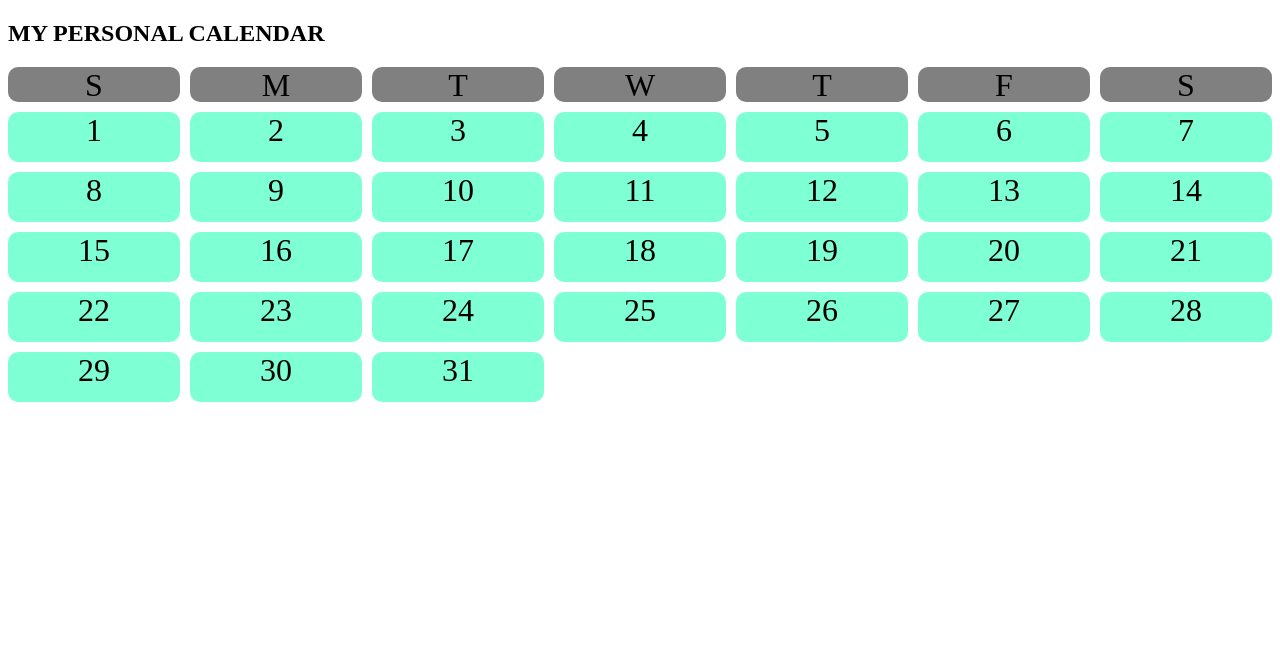
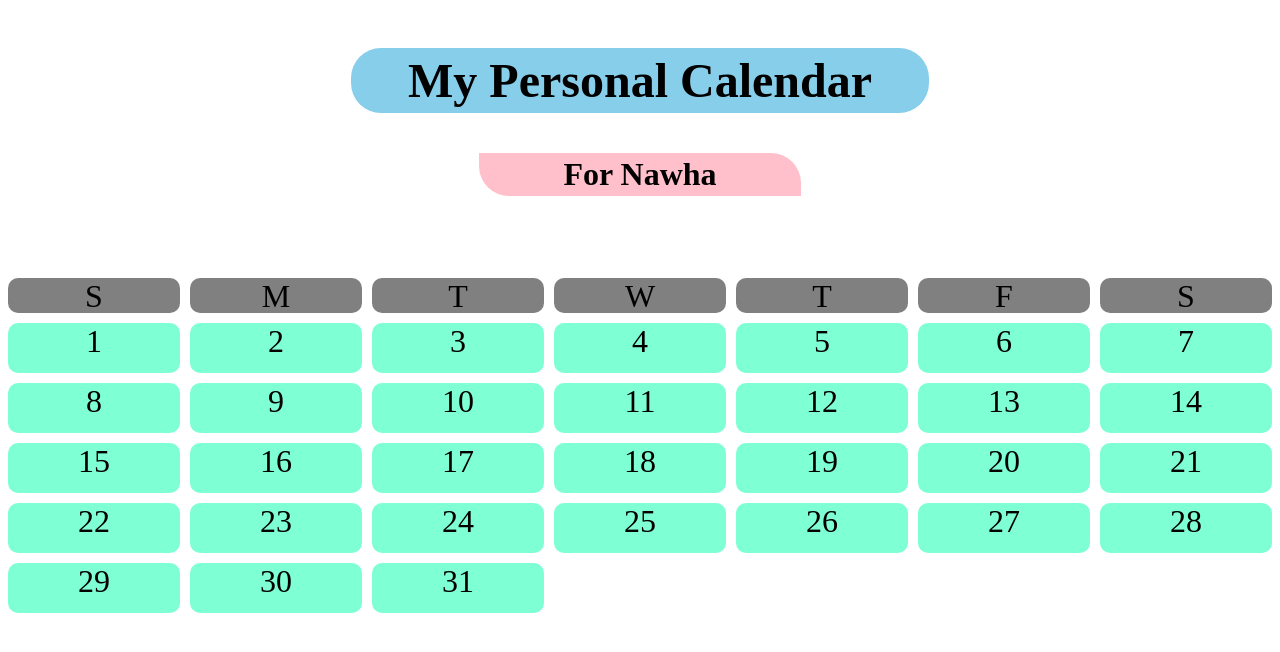
Before and after one commit to dronatoo21/responsive-calendar, a plain HTML site: page index.html in a window 1280 px wide. Drawn offline with Linux system fonts and the light colour scheme.

Commit message:
edited headings

```diff
--- a/index.html
+++ b/index.html
@@ -12,6 +12,7 @@
             grid-template-rows: 35px repeat(5, 50px);
             column-gap: 10px;
             row-gap: 10px;
+            margin-top: 50px;
         }
 
         .date , .day{
@@ -27,9 +28,38 @@
             background-color: grey;
         }
 
+        .title{
+            display: flex;
+            justify-content: center;
+            flex-direction: column;
+            align-items: center;
+        }
+
+        h2{
+            font-size: 3em;
+            text-align: center;
+            background-color: skyblue;
+            width: 45%;
+            border-radius: 30px;
+            padding: 5px;
+        }
+
+        h3{
+            font-size: 2em;
+            text-align: center;
+            width: 25%;
+            border-radius:0 30px 0 30px;
+            background-color: pink;
+            padding: 3px;
+            margin-top: 0px;
+        }
     </style>
 </head>
-<body><h2>MY PERSONAL CALENDAR</h2>
+<body>
+    <div class="title">
+        <h2>My Personal Calendar</h2>
+        <h3>For Nawha</h3>
+    </div>
     <section class="container">
         <div class="day">S</div>
         <div class="day">M</div>
```
